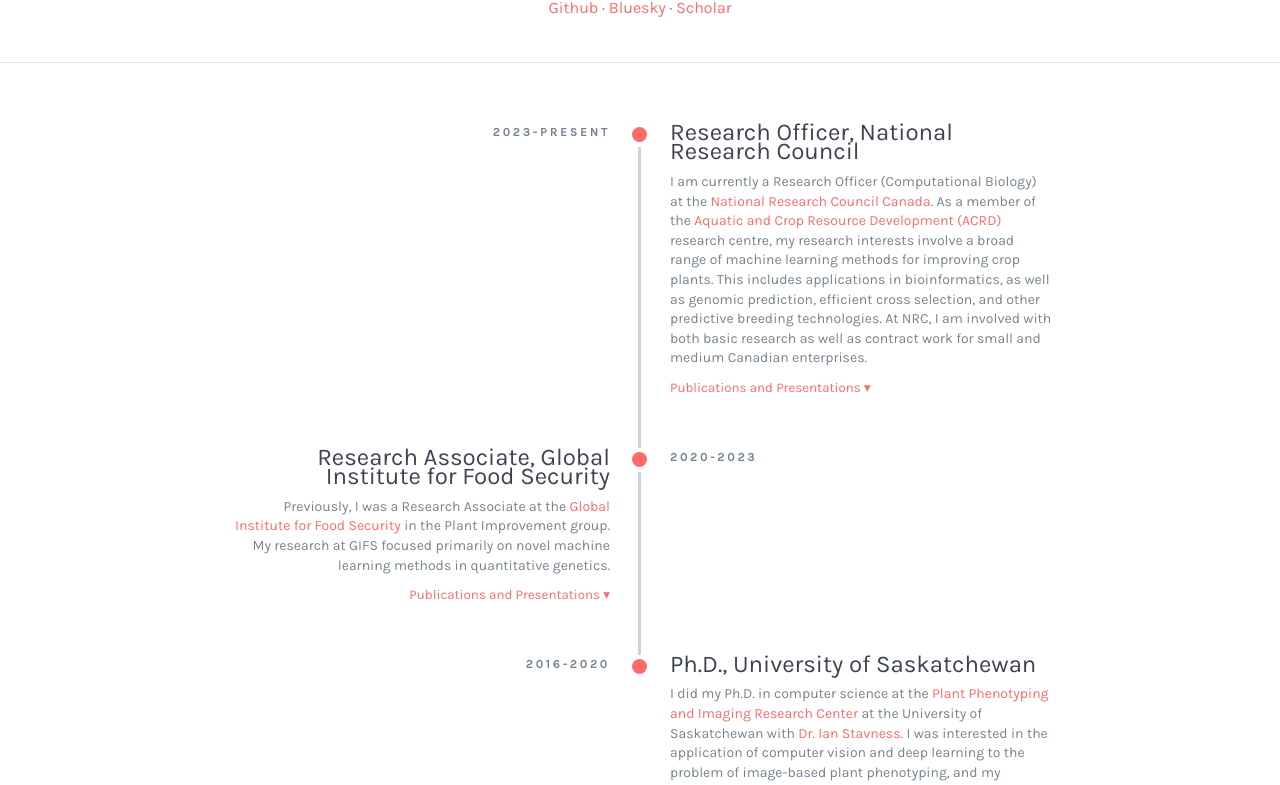
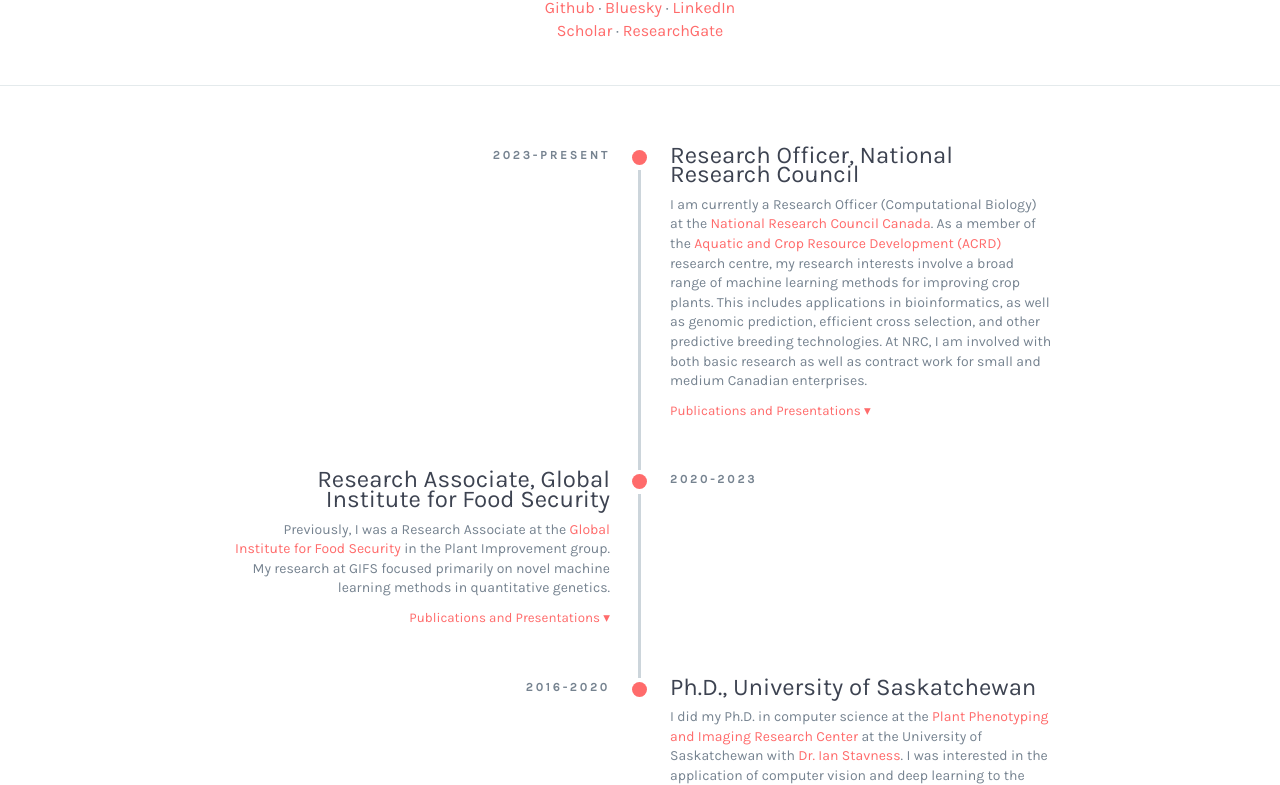
Before and after one commit to jubbens/jubbens.github.io, a plain HTML site: page index.html in a window 1280 px wide. Shown: the part 88-873 px from the top of the page. Drawn offline with Linux system fonts and the light colour scheme.

Commit message:
Update index.html

```diff
--- a/index.html
+++ b/index.html
@@ -8,7 +8,6 @@
 	<meta name='keywords' content='jordan, ubbens'><meta name='robots' content='index, follow'>
 	<meta name='viewport' content='width=device-width, initial-scale=1'>
 	<title>Jordan Ubbens</title>
-	<script src="jquery-2.2.4.min.js"></script>
 	<script src="bootstrap.min.js"></script>
 </head>
 <body>
@@ -17,7 +16,8 @@
 			<div class="col-md-12 example-title">
 				<h2>Jordan Ubbens</h2>
 
-				<p><a href="https://github.com/jubbens/">Github</a>&nbsp;&middot;&nbsp;<a href="https://jordanubbens.bsky.social">Bluesky</a>&nbsp;&middot;&nbsp;<a href="https://scholar.google.ca/citations?user=5fJ_ZXEAAAAJ&amp;hl=en">Scholar</a></p>
+				<p><a href="https://github.com/jubbens/">Github</a>&nbsp;&middot;&nbsp;<a href="https://jordanubbens.bsky.social">Bluesky</a>&nbsp;&middot;&nbsp;<a href="https://www.linkedin.com/in/jordan-ubbens-92392920/">LinkedIn</p>
+				<p><a href="https://scholar.google.ca/citations?user=5fJ_ZXEAAAAJ&amp;hl=en">Scholar</a>&nbsp;&middot;&nbsp;<a href="https://www.researchgate.net/profile/Jordan-Ubbens">ResearchGate</a></p>
 			</div>
 
 			<div class="col-xs-10 col-xs-offset-1 col-sm-8 col-sm-offset-2">
```
